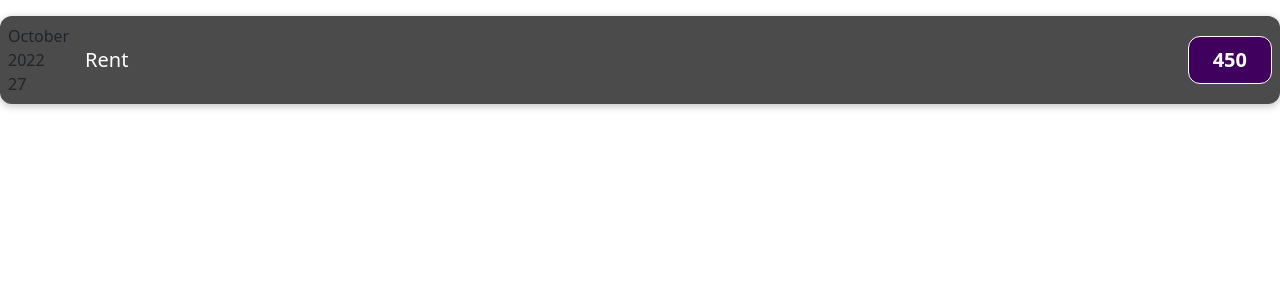
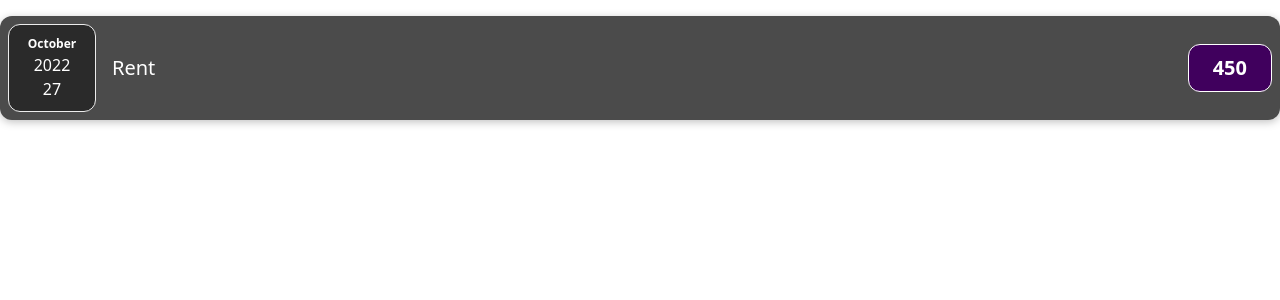
Before and after one commit to puneet2121/-Expense--racker, a React (Create React App) app in the folder front-end/: page / in a window 1280 px wide. Shown: the top 300 px of the page. Built offline with nearby package versions, Linux system fonts and the light colour scheme.

Commit message:
make a separate component for date

```diff
--- a/front-end/src/App.js
+++ b/front-end/src/App.js
@@ -2,11 +2,11 @@ import React, { useState } from "react";
 
 import ExpenseItem from "./components/ExpenseItem";
 function App() {
-
+  const date = new Date(2022, 9, 27);
 
   return (
     <>
-    <ExpenseItem />
+    <ExpenseItem date={date}/>
 
     {/* <Navlink />
     <BrowserRouter>
--- /dev/null
+++ b/front-end/src/components/ExpenseDate.jsx
@@ -0,0 +1,16 @@
+import React from 'react'
+import "../style/ExprenseItem.css";
+const ExpenseDate = (props) => {
+  const month =props.date.toLocaleDateString('en-us', { month: 'long'})
+  const year = props.date.toLocaleDateString('en-us', { year: 'numeric'})
+  const day = props.date.toLocaleDateString('en-us', { day: 'numeric'})
+  return (
+    <div className='expense-date'>
+       <div className='expense-date__month'>{month}</div>
+        <div className='expense-year'>{year}</div>
+        <div className='expense-day'>{day}</div>
+    </div>
+  )
+}
+
+export default ExpenseDate
--- a/front-end/src/components/ExpenseItem.jsx
+++ b/front-end/src/components/ExpenseItem.jsx
@@ -1,16 +1,13 @@
 import React from "react";
 import "../style/ExprenseItem.css";
-const ExpenseItem = () => {
-  const expenseDate = new Date(2022, 9, 27);
+import ExpenseDate from "./ExpenseDate";
+const ExpenseItem = (props) => {
+
   const expenseTitle = "Rent";
   const expenseAmount = 450;
   return (
     <div className="expense-item">
-      <div>
-        <div>{expenseDate.toLocaleDateString('en-us', { month: 'long'})}</div>
-        <div>{expenseDate.toLocaleDateString('en-us', { year: 'numeric'})}</div>
-        <div>{expenseDate.toLocaleDateString('en-us', { day: 'numeric'})}</div>
-      </div>
+      <ExpenseDate date={props.date}/>
       <div className="expense-item__description">
         <h2>{expenseTitle}</h2>
         <div className="expense-item__price">{expenseAmount}</div>
--- a/front-end/src/style/ExprenseItem.css
+++ b/front-end/src/style/ExprenseItem.css
@@ -36,6 +36,32 @@
   padding: 0.5rem;
   border-radius: 12px;
 }
+.expense-date {
+  display: flex;
+  flex-direction: column;
+  width: 5.5rem;
+  height: 5.5rem;
+  border: 1px solid #ececec;
+  background-color: #2a2a2a;
+  color: white;
+  border-radius: 12px;
+  align-items: center;
+  justify-content: center;
+}
+
+.expense-date__month {
+  font-size: 0.75rem;
+  font-weight: bold;
+}
+
+.expense-date__year {
+  font-size: 0.75rem;
+}
+
+.expense-date__day {
+  font-size: 1.5rem;
+  font-weight: bold;
+}
 
 @media (min-width: 580px) {
   .expense-item__description {
```
